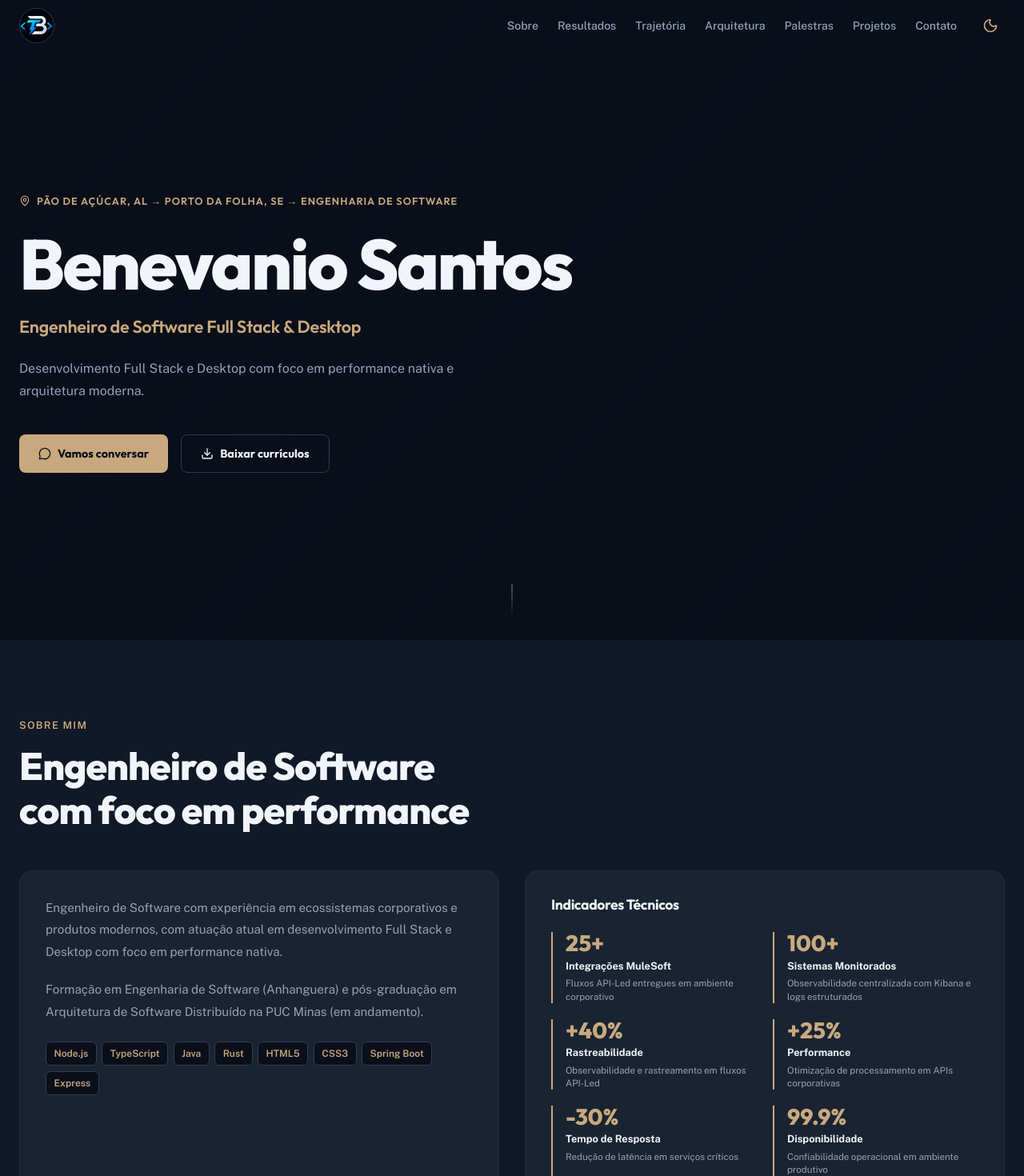
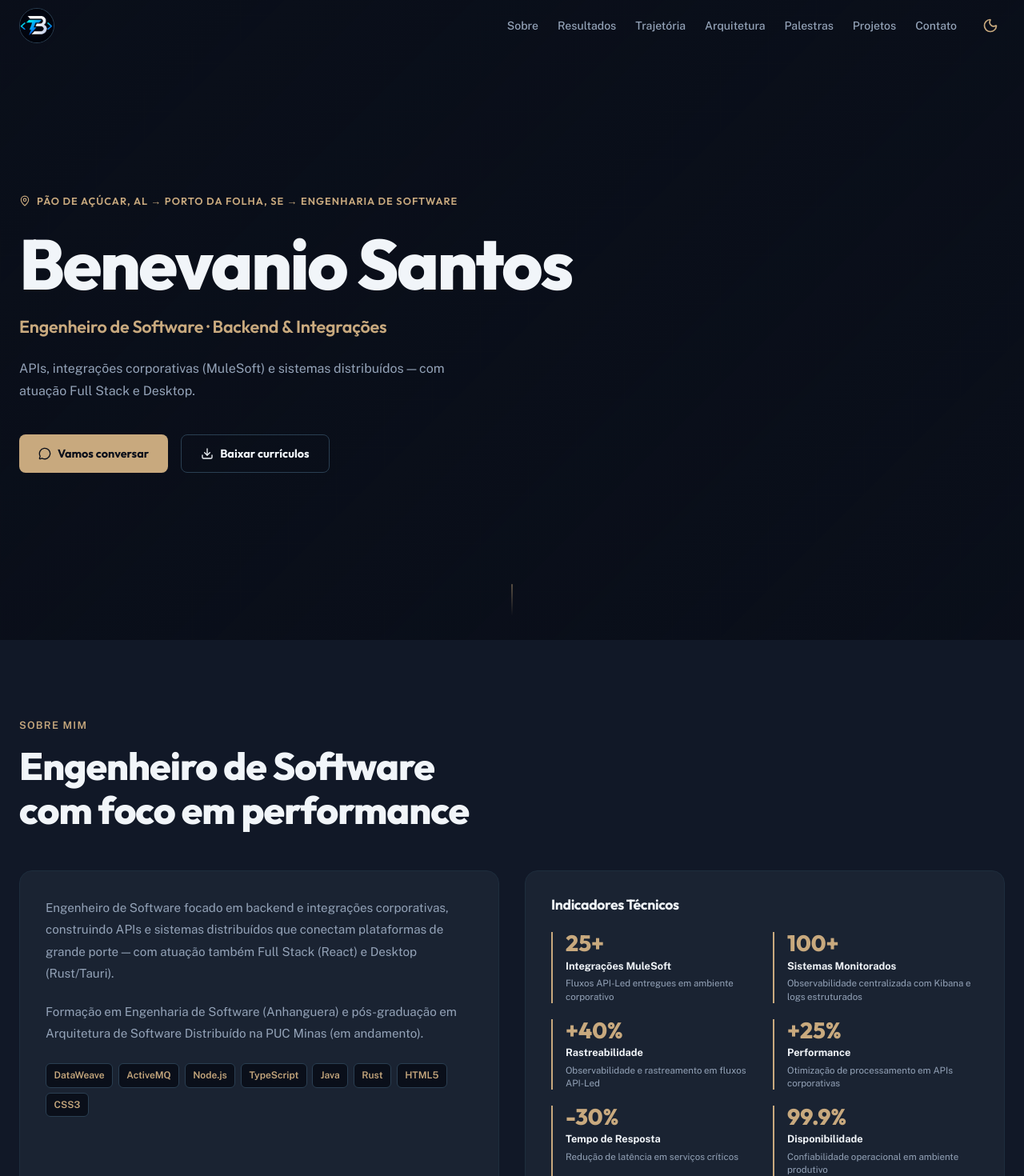
Before and after one commit to Benevanio/bene_tesla_dev, a Next.js app: page / in a window 1280 px wide. Shown: the top 1470 px of the page at 80% size. Built offline with nearby package versions, Linux system fonts and the light colour scheme.

Commit message:
feat: melhorias no meu perfil

```diff
--- a/app/layout.tsx
+++ b/app/layout.tsx
@@ -6,8 +6,8 @@ const outfit = Outfit({ subsets: ['latin'], weight: ['300', '400', '500', '600',
 const publicSans = Public_Sans({ subsets: ['latin'], weight: ['300', '400', '500', '600', '700'], display: 'swap', variable: '--font-public-sans' })
 
 const SITE_URL = 'https://bene-tesla-dev.com.br'
-const TITLE = 'Benevanio Santos | Engenheiro de Software Full Stack & Desktop'
-const DESCRIPTION = 'Engenheiro de Software Full Stack & Desktop. De Pão de Açúcar, AL para a engenharia de sistemas modernos. Especialista em Rust, Tauri, Node.js, Java, React, MuleSoft.'
+const TITLE = 'Benevanio Santos | Engenheiro de Software · Backend & Integrações'
+const DESCRIPTION = 'Engenheiro de Software focado em backend e integrações corporativas: MuleSoft, Java, Spring Boot, Node.js e TypeScript — sistemas distribuídos, mensageria e observabilidade, com atuação Full Stack (React) e Desktop (Rust/Tauri).'
 
 export const metadata: Metadata = {
   metadataBase: new URL(SITE_URL),
@@ -16,7 +16,7 @@ export const metadata: Metadata = {
   alternates: { canonical: '/' },
   openGraph: {
     title: TITLE,
-    description: 'Uma trajetória que começa no Nordeste e chega à tecnologia. Engenharia de software com Rust, Node.js, Java, React e MuleSoft.',
+    description: 'Backend e integrações corporativas com MuleSoft, Java/Spring Boot, Node.js e TypeScript — sistemas distribuídos, mensageria e observabilidade. Full Stack (React) e Desktop (Rust/Tauri).',
     url: SITE_URL + '/',
     siteName: 'Benevanio Santos',
     type: 'website',
@@ -27,7 +27,7 @@ export const metadata: Metadata = {
     title: TITLE,
     description: DESCRIPTION,
   },
-  keywords: ['Engenheiro de Software', 'Full Stack', 'Rust', 'Tauri', 'Node.js', 'Java', 'React', 'MuleSoft', 'TypeScript', 'Benevanio Santos'],
+  keywords: ['Engenheiro de Software', 'Software Engineer', 'Backend', 'Integrações Corporativas', 'Enterprise Integration', 'MuleSoft', 'DataWeave', 'API-Led Connectivity', 'Java', 'Spring Boot', 'Node.js', 'TypeScript', 'NestJS', 'Sistemas Distribuídos', 'Mensageria', 'ActiveMQ', 'Observabilidade', 'React', 'Rust', 'Tauri', 'Full Stack', 'Benevanio Santos'],
   authors: [{ name: 'Benevanio Santos', url: SITE_URL + '/' }],
   robots: { index: true, follow: true },
   verification: { google: process.env.GOOGLE_SITE_VERIFICATION },
--- a/app/opengraph-image.tsx
+++ b/app/opengraph-image.tsx
@@ -1,6 +1,6 @@
 import { ogSize, renderOgImage } from '@/components/seo/ogImage'
 
-export const alt = 'Benevanio Santos | Engenheiro de Software Full Stack & Desktop'
+export const alt = 'Benevanio Santos | Engenheiro de Software · Backend & Integrações'
 export const size = ogSize
 export const contentType = 'image/png'
 
--- a/app/twitter-image.tsx
+++ b/app/twitter-image.tsx
@@ -1,6 +1,6 @@
 import { ogSize, renderOgImage } from '@/components/seo/ogImage'
 
-export const alt = 'Benevanio Santos | Engenheiro de Software Full Stack & Desktop'
+export const alt = 'Benevanio Santos | Engenheiro de Software · Backend & Integrações'
 export const size = ogSize
 export const contentType = 'image/png'
 
--- a/components/sections/Results.tsx
+++ b/components/sections/Results.tsx
@@ -11,7 +11,7 @@ export function Results() {
           <div style={{ textAlign: 'center', marginBottom: '3rem' }}>
             <p style={{ fontSize: '0.8rem', color: 'var(--primary)', letterSpacing: '0.1em', textTransform: 'uppercase', fontWeight: 600, marginBottom: '0.75rem' }}>Resultados Chave</p>
             <h2 style={{ fontFamily: 'var(--font-heading)', fontSize: 'clamp(1.75rem, 4vw, 3rem)', fontWeight: 800, letterSpacing: '-0.02em', color: 'var(--text)' }}>
-              Impacto mensurável em<br />operações digitais da Natura
+              Impacto mensurável em<br />integrações para Natura e Avon
             </h2>
           </div>
         </AnimateIn>
--- a/data/portfolio.ts
+++ b/data/portfolio.ts
@@ -1,9 +1,9 @@
 export const personal = {
   name: 'Benevanio Santos',
   initials: 'BS',
-  role: 'Engenheiro de Software Full Stack & Desktop',
-  tagline: 'Desenvolvimento Full Stack e Desktop com foco em performance nativa e arquitetura moderna.',
-  bio: 'Engenheiro de Software com experiência em ecossistemas corporativos e produtos modernos, com atuação atual em desenvolvimento Full Stack e Desktop com foco em performance nativa.',
+  role: 'Engenheiro de Software · Backend & Integrações',
+  tagline: 'APIs, integrações corporativas (MuleSoft) e sistemas distribuídos — com atuação Full Stack e Desktop.',
+  bio: 'Engenheiro de Software focado em backend e integrações corporativas, construindo APIs e sistemas distribuídos que conectam plataformas de grande porte — com atuação também Full Stack (React) e Desktop (Rust/Tauri).',
   bio2: 'Formação em Engenharia de Software (Anhanguera) e pós-graduação em Arquitetura de Software Distribuído na PUC Minas (em andamento).',
   email: 'benevaniosantos930@gmail.com',
   linkedin: 'https://linkedin.com/in/bene-tesla',
@@ -18,6 +18,8 @@ export const personal = {
 }
 
 export const techStack = [
+  { name: 'DataWeave', category: 'Integração', slug: 'dataweave' },
+  { name: 'ActiveMQ', category: 'Integração', slug: 'apacheactivemq' },
   { name: 'Node.js', category: 'Back-End', slug: 'nodedotjs' },
   { name: 'TypeScript', category: 'Linguagem', slug: 'typescript' },
   { name: 'Java', category: 'Back-End', slug: 'openjdk' },
@@ -64,8 +66,8 @@ export const timeline = [
     period: 'abr/2026 — Atual',
     role: 'Engenheiro de Software Full Stack',
     company: 'Geodigitus (via Frannar)',
-    description: 'Desenvolvimento de aplicações Desktop modernas com Rust e Tauri, integradas a stacks Full Stack com Node.js 22, React, TypeScript, Docker e Jenkins, com foco em performance nativa e arquitetura escalável.',
-    tech: ['Rust', 'Tauri', 'Node.js 22', 'React', 'TypeScript', 'Docker', 'Jenkins'],
+    description: 'APIs REST em Node.js + TypeScript com Clean Architecture, interfaces em React e aplicações desktop com Tauri e Rust. Qualidade com Jest, Cypress e k6, CI/CD (Jenkins) e observabilidade com Dynatrace e Kibana.',
+    tech: ['Node.js 22', 'TypeScript', 'React', 'Rust', 'Tauri', 'Clean Architecture', 'Docker', 'Jenkins'],
     type: 'job',
   },
   {
@@ -79,9 +81,9 @@ export const timeline = [
   {
     period: 'jun/2023 — abr/2026',
     role: 'Engenheiro de Software',
-    company: 'Sysmap Solutions (Natura & Avon)',
-    description: 'Desenvolvimento de 25+ integrações MuleSoft e APIs Java e Node.js com foco em escalabilidade, governança e performance. Observabilidade de 100+ sistemas em ambiente corporativo.',
-    tech: ['MuleSoft', 'Java', 'Node.js', 'API-Led', 'DataWeave'],
+    company: 'Sysmap Solutions (clientes Natura & Avon)',
+    description: '25+ integrações MuleSoft (Mule 4, DataWeave, API-Led) em produção, APIs em Java/Spring Boot e portais em React, com mensageria (ActiveMQ) e observabilidade de 100+ sistemas (Kibana/ELK, Dynatrace).',
+    tech: ['MuleSoft', 'Java', 'Spring Boot', 'Node.js', 'DataWeave', 'ActiveMQ'],
     type: 'job',
   },
   {
```
Also changed, not shown: 1 other file (tests, documents, lock files or other folders).
